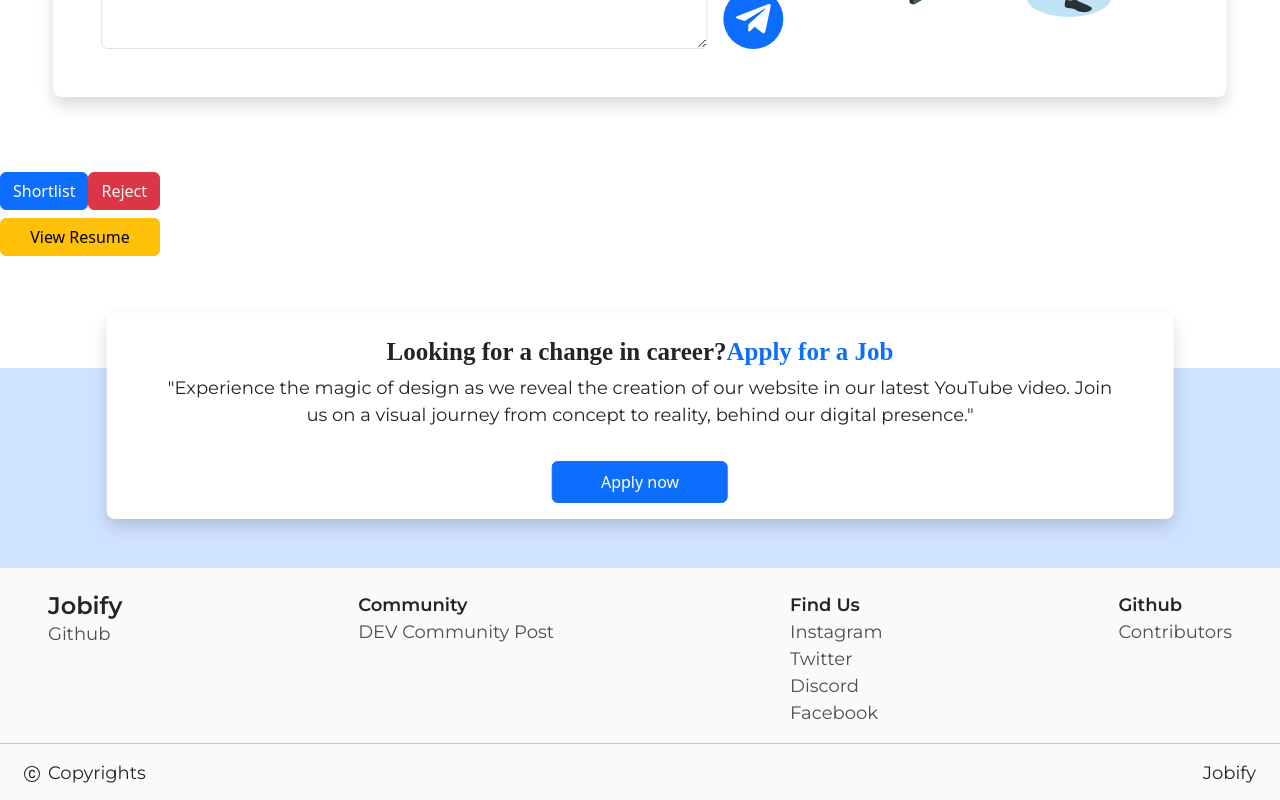
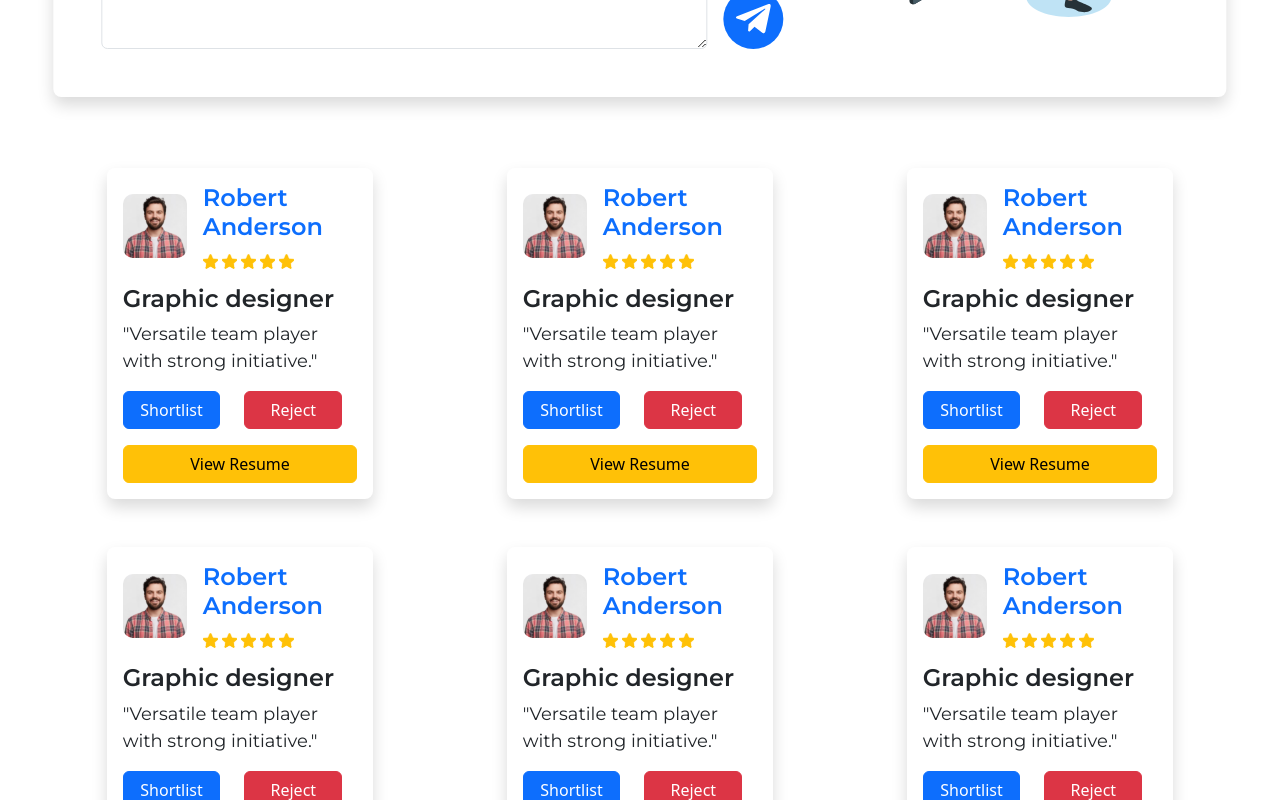
Before and after one commit to ramtanniru/Jobify, a React (Create React App) app: page /Jobs in a window 1280 px wide. Shown: the part 580-1380 px from the top of the page. Built offline with nearby package versions, Linux system fonts and the light colour scheme; a web font is replaced by a local one.

Commit message:
jobs added

```diff
--- a/src/components/Jobs_comp/application.js
+++ b/src/components/Jobs_comp/application.js
@@ -1,19 +1,47 @@
-import React from 'react'
+import {React,useState} from 'react'
 import star from '../../Icon/star.svg'
+import { applications } from '../../pages/data';
 
 const Application_card = ({arr}) => {
-    const stars = arr.rating;
-    const starIcons = Array.from({ length: stars }, (_, index) => (
-        <img key={index} src={star} alt={`Star ${index + 1}`} />
-    ));
+    const [status, setStatus] = useState('');
+
+    const handleShortlist = () => {
+        setStatus('shortlisted');
+        applications.map((app) => {
+        if (app.id === arr.id) {
+            app.status= 'shortlisted'
+        }});
+    };
+
+    const handleAccept = () => {
+        setStatus('accepted');
+        applications.map((app) => {
+        if (app.id === arr.id) {
+            app.status= 'accepted'
+        }});
+    };
+
+    const handleReject = () => {
+        setStatus('rejected');
+        applications.map((app) => {
+        if (app.id === arr.id) {
+            app.status= 'rejected'
+        }});
+    };
+
   return (
-    <div className='d-flex flex-column justify-content-between text-start'>
+    <div className='d-flex flex-column justify-content-between text-start p-3 shadow rounded-3 col-3'>
         <div className='d-flex flex-column gap-3'>
+            {/* Info */}
             <div className='d-flex flex-row align-items-center gap-3'>
-                <img src={arr.img}/>
+                <img src={arr.img} className='img-fluid rounded-2'/>
                 <div className='d-flex flex-column gap-1'>
                     <h2 className='sub-head fw-bold text-primary'>{arr.name}</h2>
-                    <div>{starIcons}</div>
+                    {/* Stars */}
+                    <div className='d-flex flex-row gap-1'>{Array.from({ length: arr.rating }, (_, index) => (
+                        <img key={index} src={star} alt={`Star ${index + 1}`} />
+                        ))}
+                    </div>
                 </div>
             </div>
             <div className='d-flex flex-column'>
@@ -22,11 +50,29 @@ const Application_card = ({arr}) => {
             </div>
         </div>
         {/* Buttons */}
-        <div className='d-flex flex-column gap-2'>
-            <div className='d-flex flex-row align-items-center'>
-                <button className='btn btn-primary'> Shortlist</button>
-                <button className='btn btn-danger'>Reject</button>
+        <div className='d-flex flex-column gap-3'>
+            {status === '' && (
+            <div className='d-flex flex-row align-items-center gap-4'>
+                <button className='btn btn-primary col-5' onClick={handleShortlist}>Shortlist
+                </button>
+                <button className='btn btn-danger col-5' onClick={handleReject}>Reject
+                </button>
             </div>
+            )}
+            {status === 'shortlisted' && (
+            <div className='d-flex flex-row align-items-center gap-4'>
+                <button className='btn btn-success col-5' onClick={handleAccept}>Accept
+                </button>
+                <button className='btn btn-danger col-5' onClick={handleReject}>Reject
+                </button>
+            </div>
+            )}
+            {status === 'accepted' && (
+            <div className='d-flex flex-row align-items-center gap-4'>
+                <button className='btn btn-success col-10' disabled onClick={handleAccept}>Accepted
+                </button>
+            </div>
+            )}
             <a className='btn btn-warning' href={`${arr.resume}`} target='_parent'>View Resume</a>
         </div>
     </div>
--- a/src/components/P1_comp/card6.js
+++ b/src/components/P1_comp/card6.js
@@ -3,7 +3,7 @@ import React from 'react'
 const C6 = ({arr}) => {
   return (
     <div className='d-flex flex-column p-3 shadow col-5 text-start gap-2 rounded-4'>
-        <img className='img-fluid' src={arr.img}/>
+        <img className='img-fluid rounded-2' src={arr.img}/>
         <p className='body m-0'>{arr.date}</p>
         <h6 className='sub-head fw-bold m-0'>{arr.head}</h6>
         <p className='body m-0'>{arr.body}</p>
--- a/src/pages/Jobs.js
+++ b/src/pages/Jobs.js
@@ -1,9 +1,10 @@
 import React from 'react'
 import Post from '../components/Jobs_comp/Post'
 import Application_card from '../components/Jobs_comp/application'
-import { applications } from './data'
+import {applications} from './data'
 
 const Jobs = () => {
+  const filteredApplications = applications.filter(app => app.status !== 'rejected');
   return (
     <div>
       <Post/>
@@ -12,9 +13,11 @@ const Jobs = () => {
         {/* Filter */}
         <div className=''></div>
         {/* Applications */}
-        <div className=''>
-          <div className='d-flex flex-wrap'>
-            <Application_card arr={applications}/>
+        <div className='my-5'>
+          <div className='d-flex flex-wrap col-10 mx-auto gap-5 justify-content-between'>
+            {filteredApplications.map((application, index) => (
+              <Application_card key={index} arr={application} />
+            ))}
           </div>
         </div>
       </div>
--- a/src/pages/data.js
+++ b/src/pages/data.js
@@ -1,5 +1,8 @@
+import img1 from '../assets/client1.svg';
 export const jobs = [
     {
+        id:1,
+        username:'hr_name',
         role:"Developer",
         type:"Full time",
         head:"Web developer",
@@ -13,7 +16,88 @@ export const jobs = [
 
 export const applications = [
     {
-        img:'',
+        id:1,
+        img:img1,
+        name:'Robert Anderson',
+        title:'Graphic designer',
+        rating:'5',
+        bio:'"Versatile team player with strong initiative."',
+        resume:'https://www.w3schools.com/react/react_router.asp',
+        status:'',
+    },
+    {
+        id:2,
+        img:img1,
+        name:'Robert Anderson',
+        title:'Graphic designer',
+        rating:'5',
+        bio:'"Versatile team player with strong initiative."',
+        resume:'https://www.w3schools.com/react/react_router.asp',
+        status:'',
+    },
+    {
+        id:3,
+        img:img1,
+        name:'Robert Anderson',
+        title:'Graphic designer',
+        rating:'5',
+        bio:'"Versatile team player with strong initiative."',
+        resume:'https://www.w3schools.com/react/react_router.asp',
+        status:'',
+    },
+    {
+        id:4,
+        img:img1,
+        name:'Robert Anderson',
+        title:'Graphic designer',
+        rating:'5',
+        bio:'"Versatile team player with strong initiative."',
+        resume:'https://www.w3schools.com/react/react_router.asp',
+        status:'',
+    },
+    {
+        id:5,
+        img:img1,
+        name:'Robert Anderson',
+        title:'Graphic designer',
+        rating:'5',
+        bio:'"Versatile team player with strong initiative."',
+        resume:'https://www.w3schools.com/react/react_router.asp',
+        status:'',
+    },
+    {
+        id:6,
+        img:img1,
+        name:'Robert Anderson',
+        title:'Graphic designer',
+        rating:'5',
+        bio:'"Versatile team player with strong initiative."',
+        resume:'https://www.w3schools.com/react/react_router.asp',
+        status:'',
+    },
+    {
+        id:7,
+        img:img1,
+        name:'Robert Anderson',
+        title:'Graphic designer',
+        rating:'5',
+        bio:'"Versatile team player with strong initiative."',
+        resume:'https://www.w3schools.com/react/react_router.asp',
+        status:'',
+    },
+    {
+        id:8,
+        img:img1,
+        name:'Robert Anderson',
+        title:'Graphic designer',
+        rating:'5',
+        bio:'"Versatile team player with strong initiative."',
+        resume:'https://www.w3schools.com/react/react_router.asp',
+        status:'',
+    },
+    {
+        id:9,
+        img:img1,
         name:'Robert Anderson',
         title:'Graphic designer',
         rating:'5',
@@ -21,4 +105,4 @@ export const applications = [
         resume:'https://www.w3schools.com/react/react_router.asp',
         status:'',
     }
-]
+];
```
Also changed, not shown: src/components/Jobs_comp/Post.js (+46 -11 lines).
